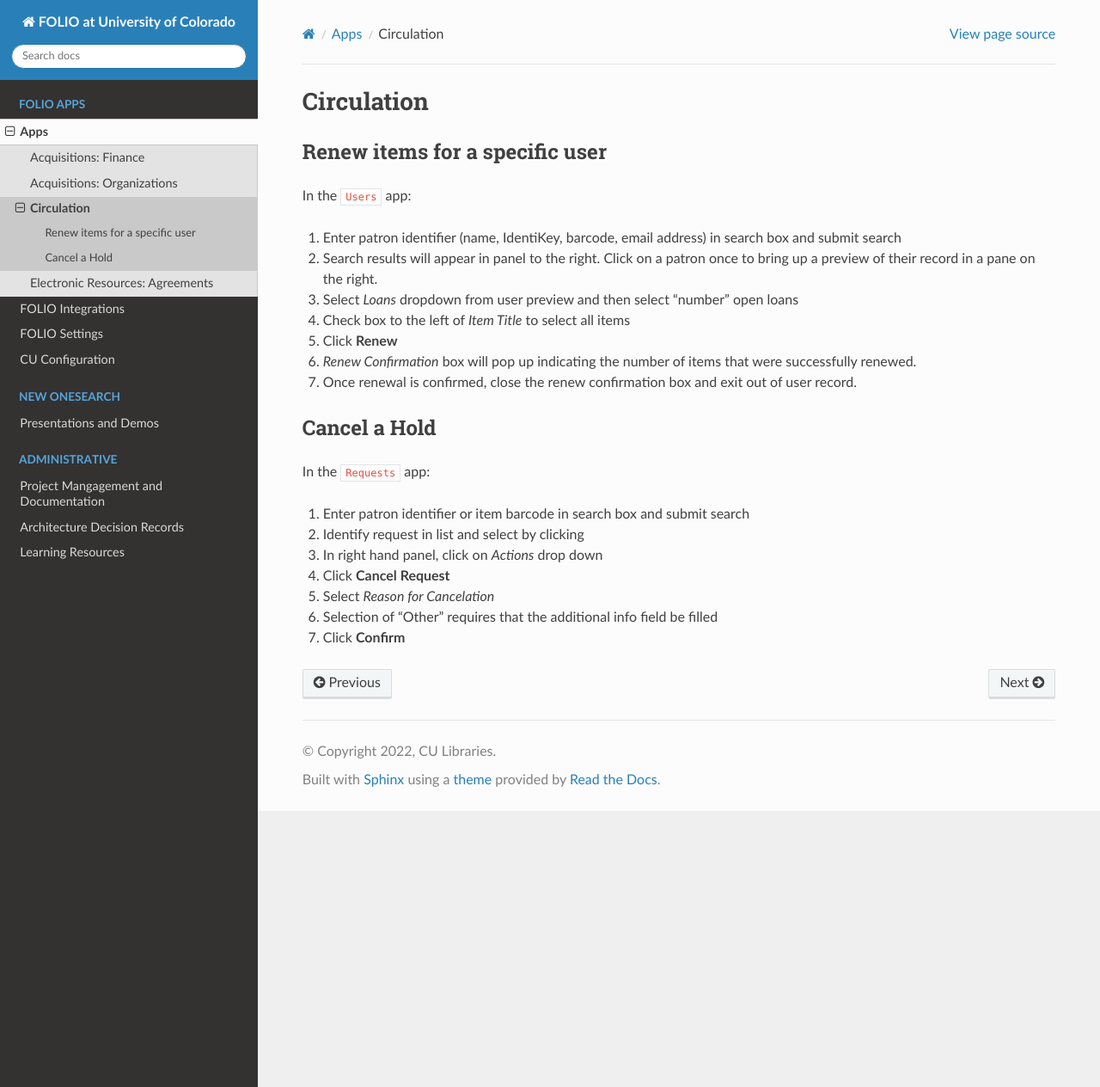
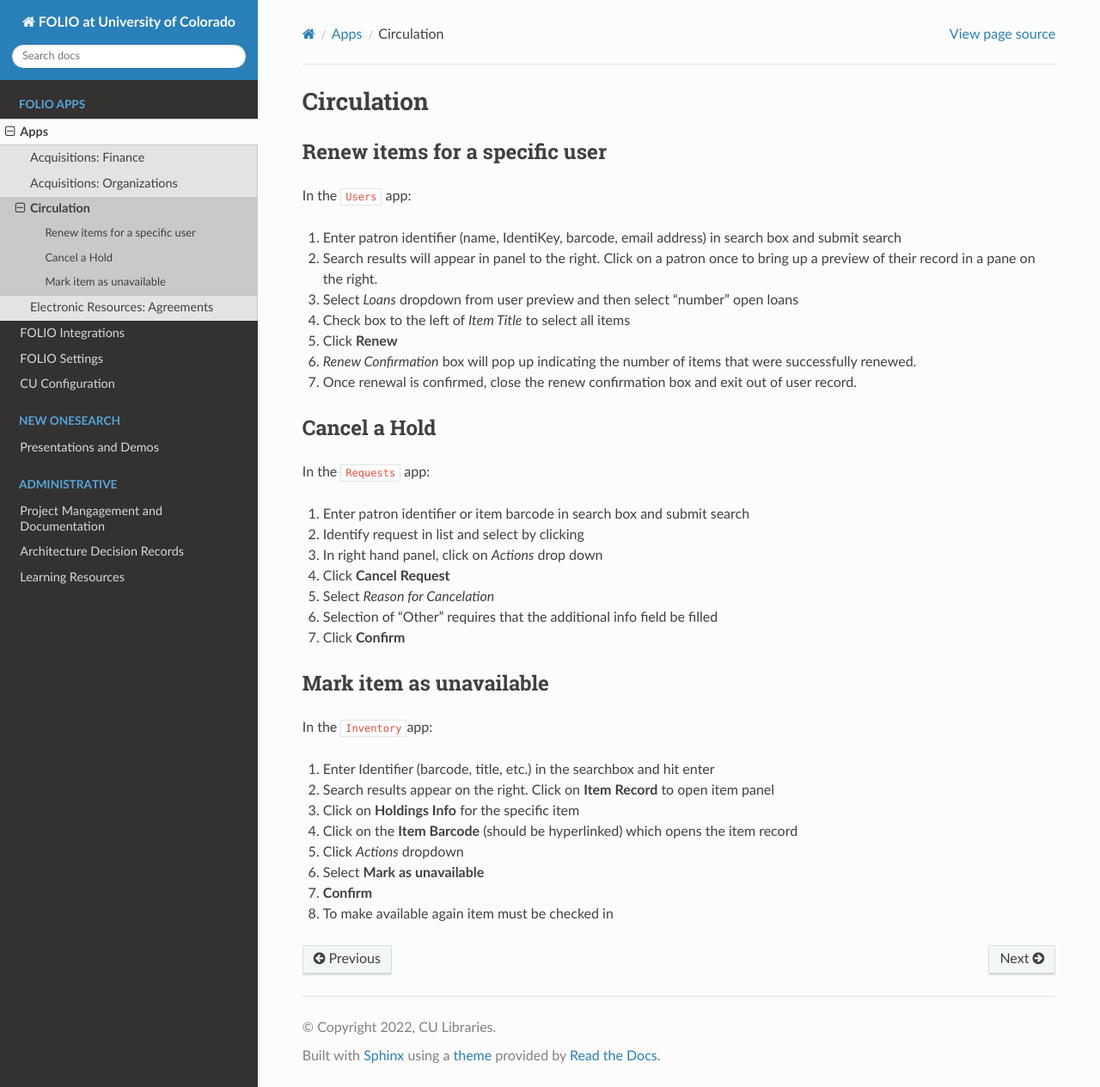
Before and after one commit to culibraries/folio, a Sphinx documentation site: the page built from docs/apps/circulation.md, in a window 1280 px wide and 1264 px high. Shown: the whole window at 86% size. Built offline with Sphinx 7.4.7 and the Read the Docs theme 2.0.0, drawn with Linux system fonts in a browser that asks for light colours.

Commit message:
issue/177
updated circ doc to include marking item unavailable

```diff
--- a/docs/apps/circulation.md
+++ b/docs/apps/circulation.md
@@ -23,3 +23,16 @@
 1. Select *Reason for Cancelation*
 1. Selection of "Other" requires that the additional info field be filled
 1. Click **Confirm**
+
+## Mark item as unavailable
+
+In the `Inventory`app:
+
+1. Enter Identifier (barcode, title, etc.) in the searchbox and hit enter
+1. Search results appear on the right. Click on **Item Record** to open item panel
+1. Click on **Holdings Info** for the specific item
+1. Click on the **Item Barcode** (should be hyperlinked) which opens the item record
+1. Click *Actions* dropdown
+1. Select **Mark as unavailable**
+1. **Confirm**
+1. To make available again item must be checked in
```
